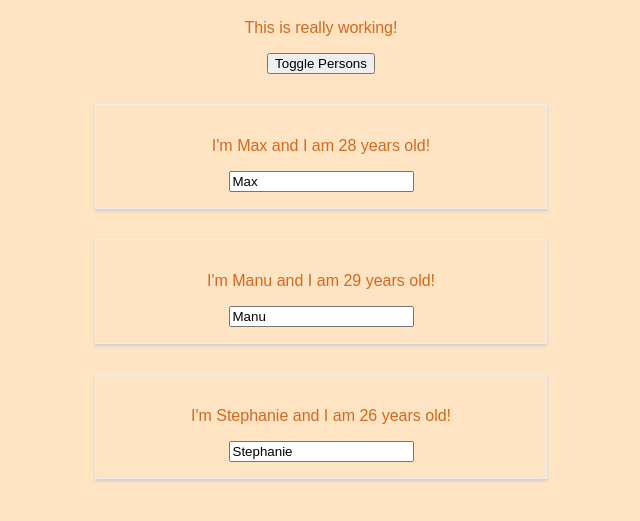
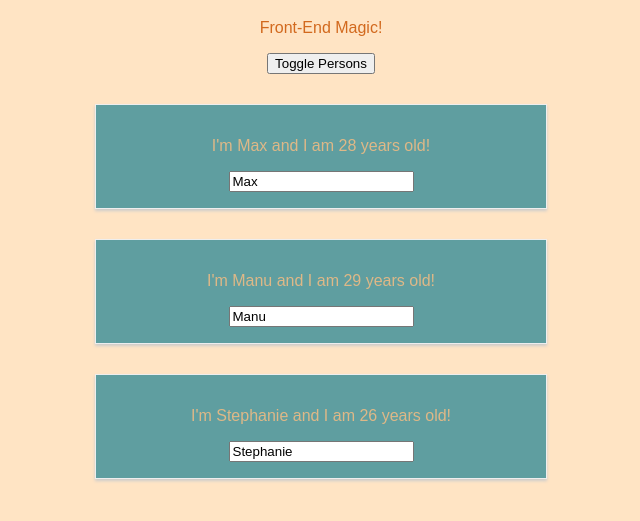
Before and after one commit to Meiles/class-based-2, a React app: page / in a window 1280 px wide. Both pictures are taken after a click on the button "Toggle Persons". Shown: the part 61-582 px from the top of the page, without its empty margins (319-959 px from the left). Built offline with nearby package versions, Linux system fonts and the light colour scheme.

Commit message:
Style changes

```diff
--- a/src/components/Cockpit/Cockpit.js
+++ b/src/components/Cockpit/Cockpit.js
@@ -25,7 +25,7 @@ const cockpit = (props) => {
     return (
         <div className={classes.Cockpit}>
             <h1>{props.title}</h1>
-            <p className={assignedClasses.join(' ')}>This is really working!</p>
+            <p className={assignedClasses.join(' ')}>Front-End Magic!</p>
             <button
             className={btnClass}
             onClick={props.click}>Toggle Persons</button>
--- a/src/components/Persons/Person/Person.module.scss
+++ b/src/components/Persons/Person/Person.module.scss
@@ -2,6 +2,8 @@
     width: 60%;
     margin: auto;
     margin-top: 30px;
+    background-color: cadetblue;
+    color: burlywood;
     border: 1px solid #eee;
     box-shadow: 0 2px 3px #ccc;
     padding: 16px 0;
```
Also changed, not shown: src/components/Persons/Person/Person.module.css (added), 2 other files.
